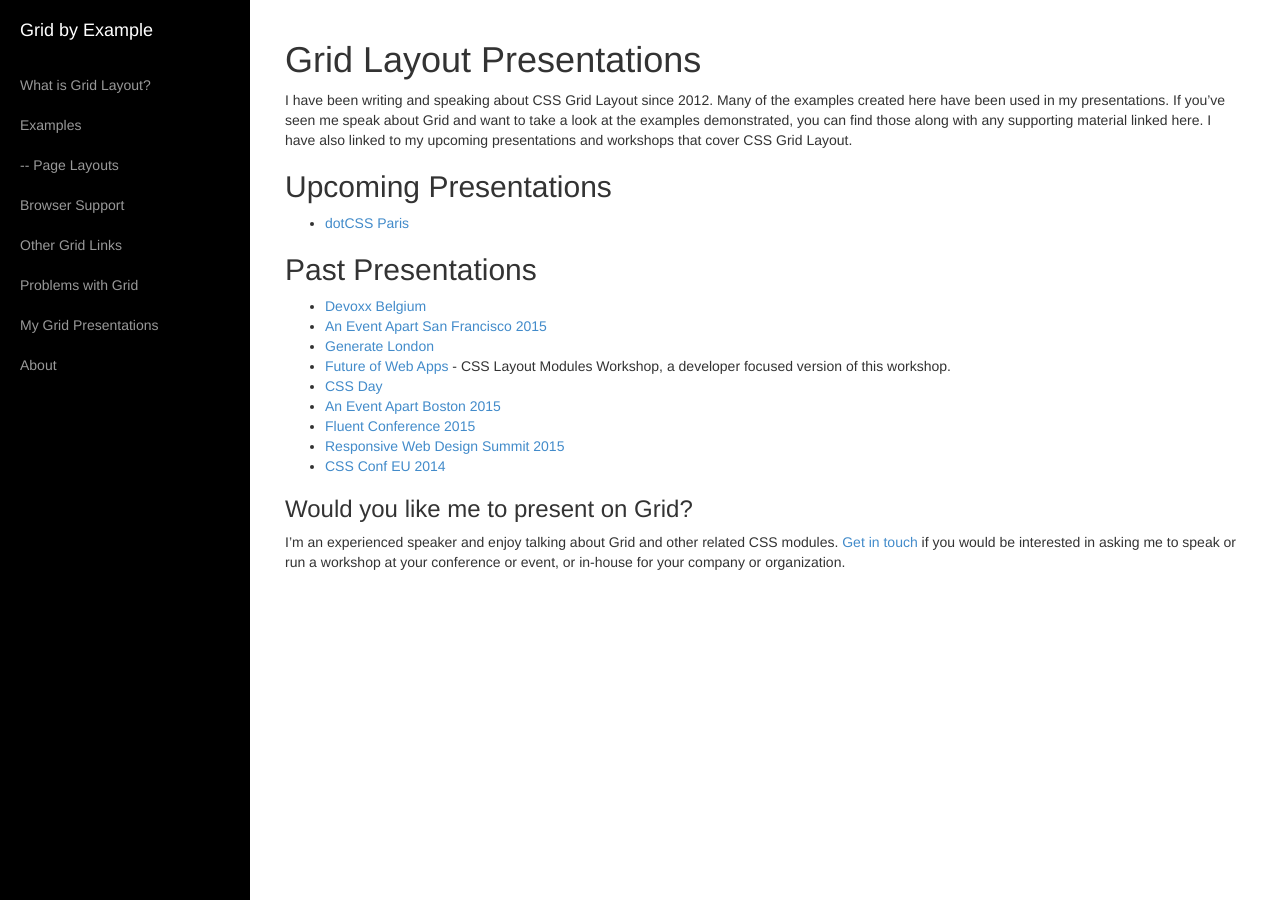
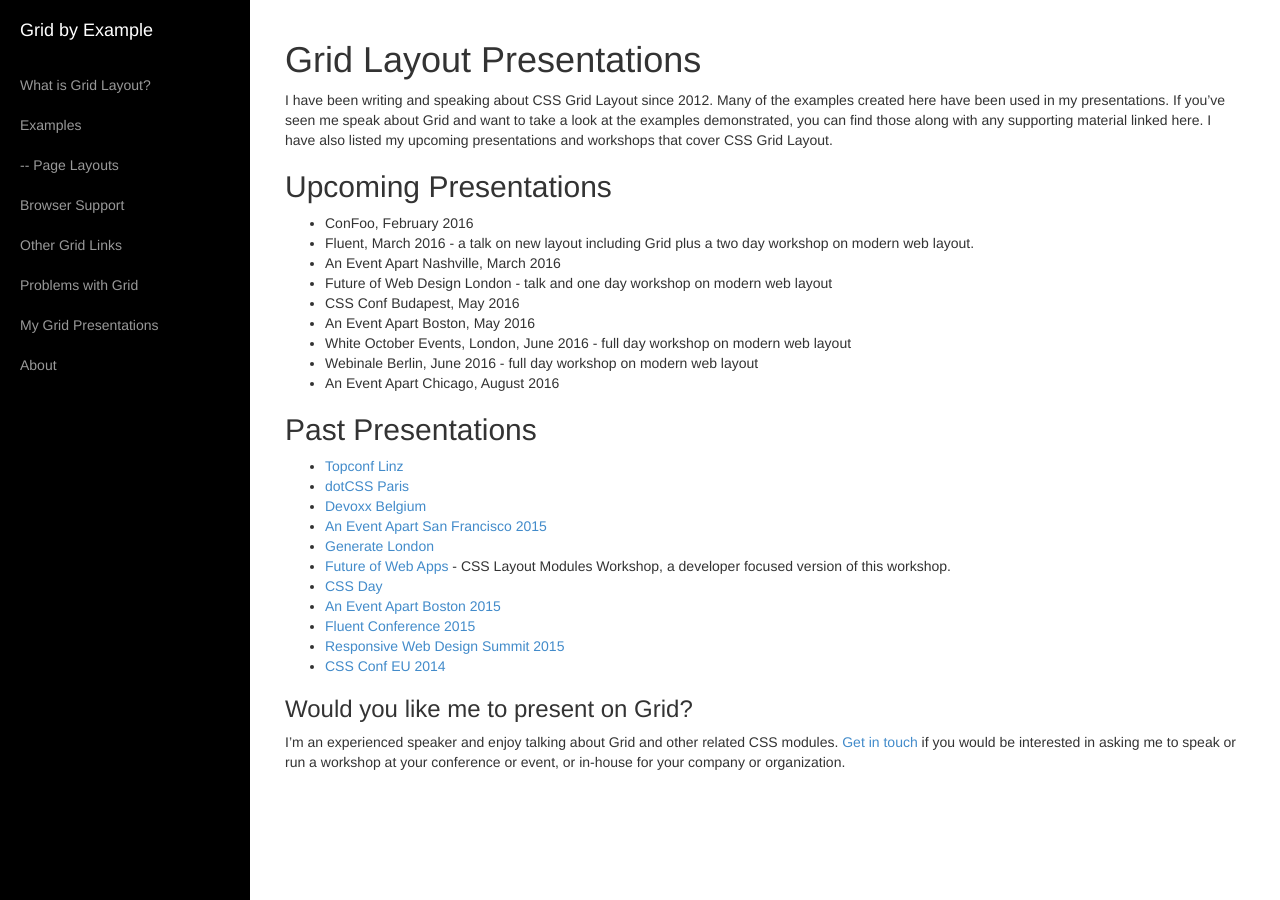
Before and after one commit to rachelandrew/grid-by-example, a Jekyll site: the page built from presentations/index.md, in a window 1280 px wide. Built offline with Jekyll 4.4.1, drawn with Linux system fonts in a browser that asks for light colours; nearby versions of some CDN libraries; library files that are not in the unit come from our copies.

```diff
--- a/_layouts/default.html
+++ b/_layouts/default.html
@@ -30,7 +30,7 @@
        <!-- jQuery (necessary for Bootstrap's JavaScript plugins) -->
     <script src="https://ajax.googleapis.com/ajax/libs/jquery/1.11.1/jquery.min.js"></script>
     <!-- Include all compiled plugins (below), or include individual files as needed -->
-    <script src="js/bootstrap.min.js"></script>
+
 
     <!-- Menu Toggle Script -->
     <script>
--- a/presentations/index.md
+++ b/presentations/index.md
@@ -5,14 +5,24 @@ title: Resource pages for my presentations on CSS Grid Layout
 
 # Grid Layout Presentations
 
-I have been writing and speaking about CSS Grid Layout since 2012. Many of the examples created here have been used in my presentations. If you've seen me speak about Grid and want to take a look at the examples demonstrated, you can find those along with any supporting material linked here. I have also linked to my upcoming presentations and workshops that cover CSS Grid Layout.
+I have been writing and speaking about CSS Grid Layout since 2012. Many of the examples created here have been used in my presentations. If you've seen me speak about Grid and want to take a look at the examples demonstrated, you can find those along with any supporting material linked here. I have also listed my upcoming presentations and workshops that cover CSS Grid Layout.
 
 ## Upcoming Presentations
 
-* [dotCSS Paris](http://www.dotcss.io/)
+* ConFoo, February 2016
+* Fluent, March 2016 - a talk on new layout including Grid plus a two day workshop on modern web layout.
+* An Event Apart Nashville, March 2016
+* Future of Web Design London - talk and one day workshop on modern web layout
+* CSS Conf Budapest, May 2016
+* An Event Apart Boston, May 2016
+* White October Events, London, June 2016 - full day workshop on modern web layout
+* Webinale Berlin, June 2016 - full day workshop on modern web layout
+* An Event Apart Chicago, August 2016
 
 ## Past Presentations
 
+* [Topconf Linz](/presentations/2016-topconf/)
+* [dotCSS Paris](http://www.dotcss.io/)
 * [Devoxx Belgium](/presentations/2015-aeasf)
 * [An Event Apart San Francisco 2015](/presentations/2015-aeasf)
 * [Generate London](http://www.generateconf.com/london-2015)
```
Also changed, not shown: browsers/index.md (+2 -0 lines), index.md (+2 -2 lines), presentations/2016-topconf.md (added, +20 -0 lines), resources/index.md (+2 -1 lines).
